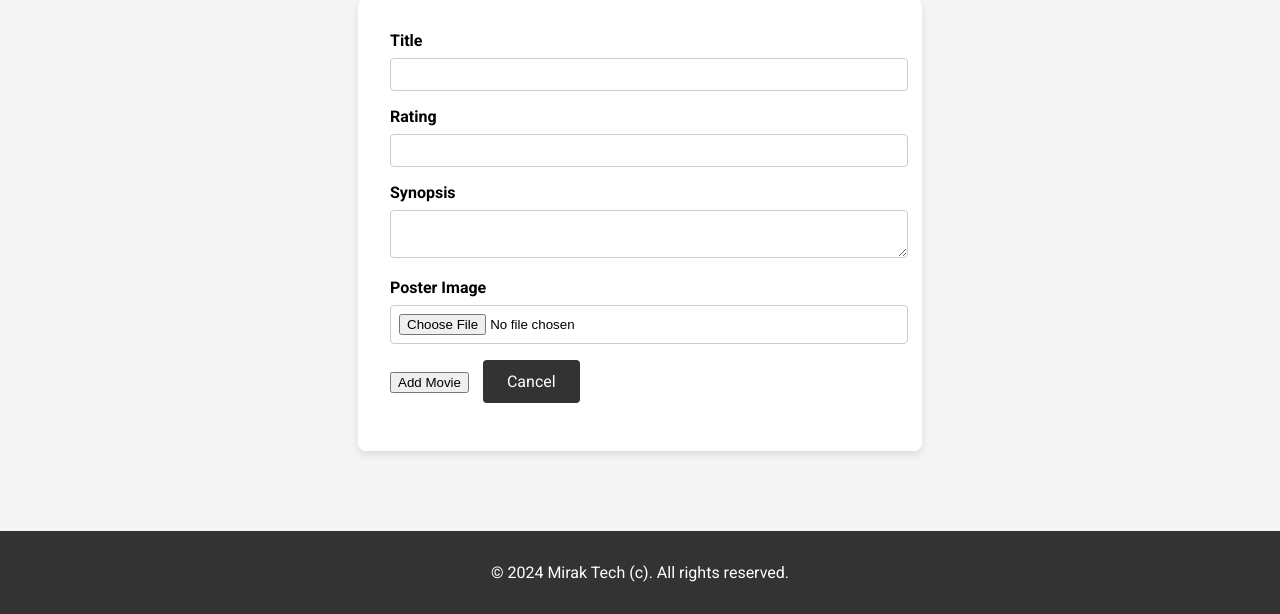
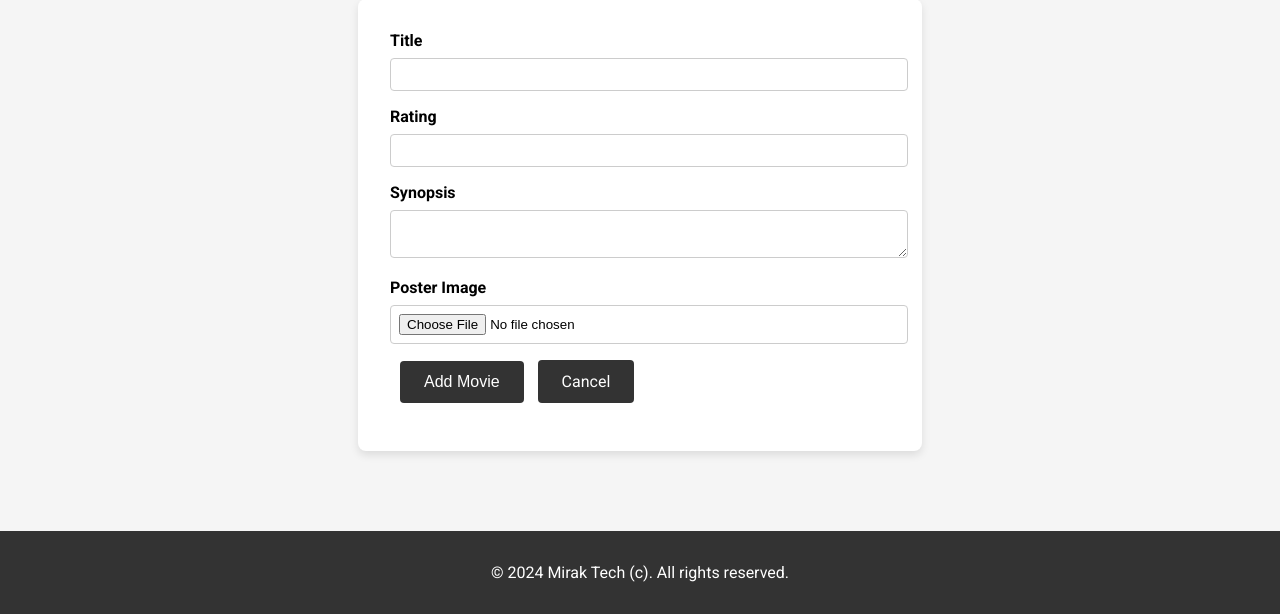
Before and after one commit to the-mirak/cinedb-aws-demo, a Flask app: page /add in a window 1280 px wide. Shown: the part 186-800 px from the top of the page. Run offline with Flask 2, Linux system fonts and the light colour scheme; data that the repository does not hold is empty; parts of the project's set-up code (start-up, migrations or seed data) failed here and were passed over.

Commit message:
edit movies fix and add movie class button

```diff
--- a/app/app.py
+++ b/app/app.py
@@ -124,7 +124,7 @@ def edit_movie(movie_id):
             flash(f"An error occurred: {e}", 'danger')
             return redirect(url_for('main.admin_dashboard'))
 
-    return render_template('edit_movie.html', movies=movies, instance_id=INSTANCE_ID, availability_zone=AVAILABILITY_ZONE)
+    return render_template('edit_movie.html', movie=movie, instance_id=INSTANCE_ID, availability_zone=AVAILABILITY_ZONE)
 
 @main.route('/add', methods=['GET', 'POST'])
 def add_movie():
--- a/app/templates/add_movie.html
+++ b/app/templates/add_movie.html
@@ -46,7 +46,7 @@
                 <input type="file" id="poster" name="poster">
             </div>
             <div class="form-group">
-                <button type="submit">Add Movie</button>
+                <button class="button" type="submit">Add Movie</button>
                 <a href="{{ url_for('main.admin_dashboard') }}" class="button">Cancel</a>
             </div>
         </form>
```
